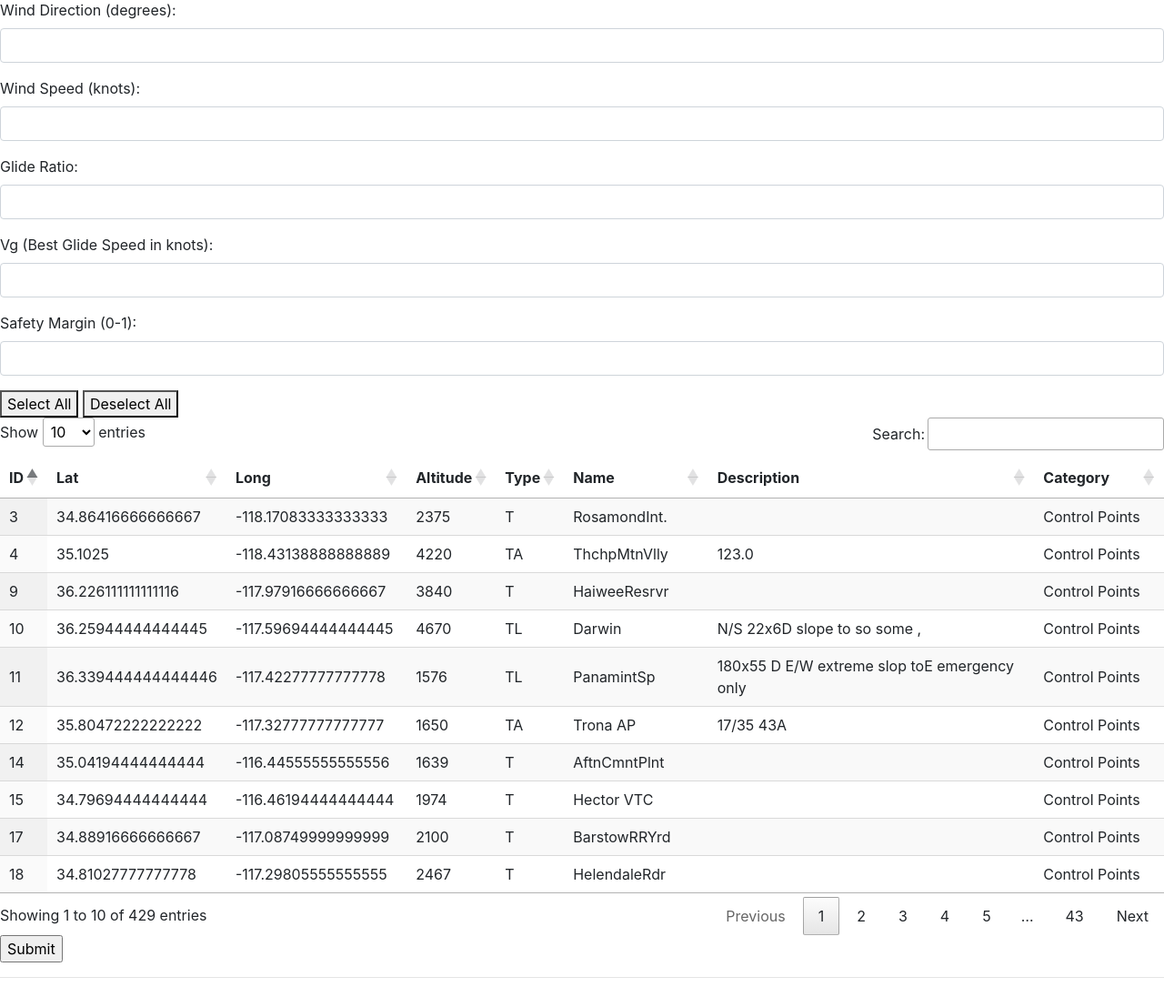
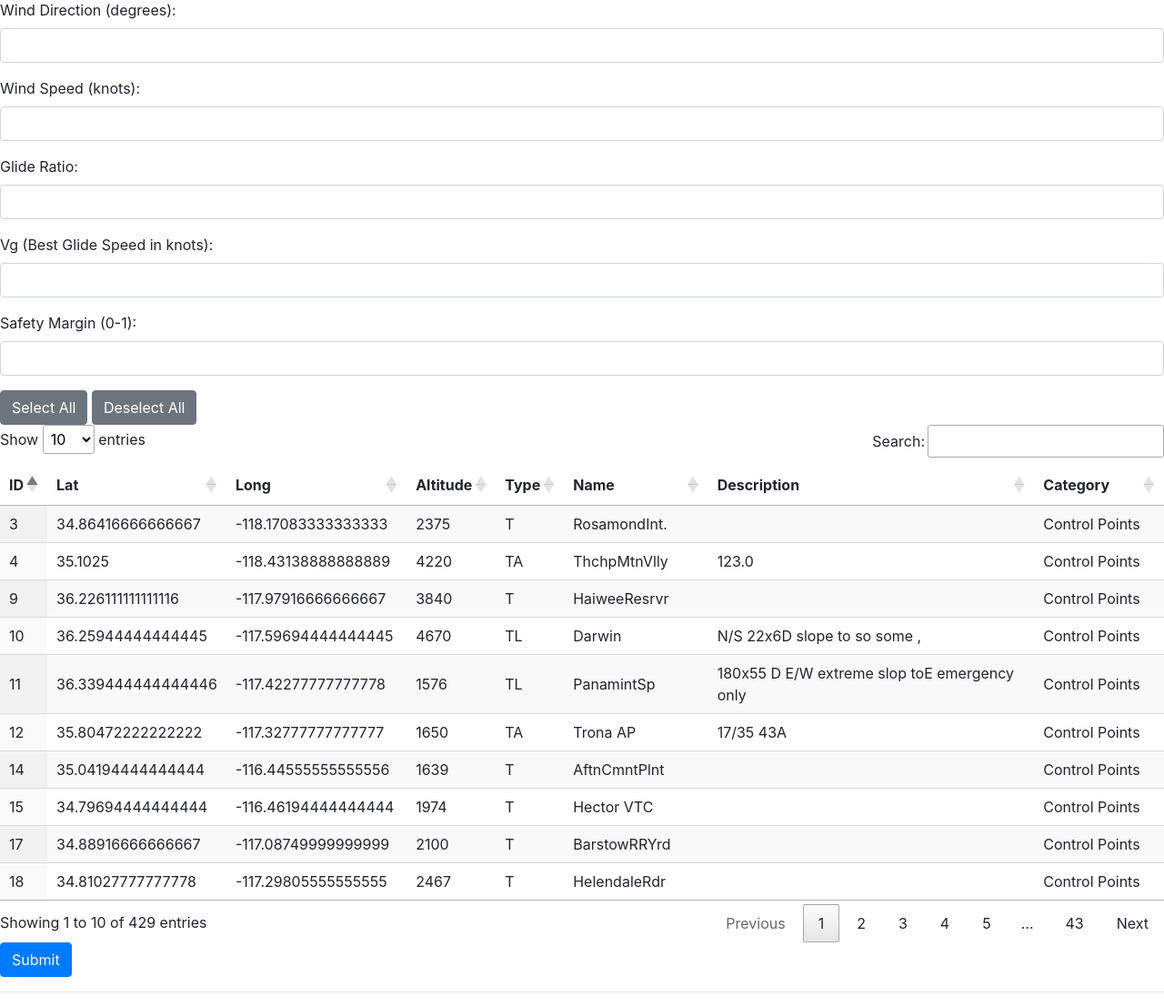
Before and after one commit to AlexCodeGlider/gliderFlightPlanner, a Flask app: page / in a window 1280 px wide. Shown: the part 47-1154 px from the top of the page at 91% size. Before the commit the page ends 1122 px from the top, so only its background shows below. Run offline with Flask 3, Linux system fonts and the light colour scheme; some libraries are stand-ins or nearby versions.

Commit message:
Bootstrap styling

```diff
--- a/templates/index.html
+++ b/templates/index.html
@@ -89,8 +89,8 @@
             <label for="safetyMargin">Safety Margin (0-1):</label>
             <input type="number" class="form-control" id="safetyMargin" name="safetyMargin" min="0" max="100" step="1" required>
         </div>
-            <button id="selectAllBtn">Select All</button>
-            <button id="deselectAllBtn">Deselect All</button>
+            <button id="selectAllBtn" class="btn btn-secondary">Select All</button>
+            <button id="deselectAllBtn" class="btn btn-secondary">Deselect All</button>
 
             <!-- Create the table structure -->
             <table id="locationsTable" class="display">
@@ -123,7 +123,7 @@
             </table>
         </div>
         <div>
-            <input type="submit" value="Submit">
+            <input type="submit" class="btn btn-primary" value="Submit">
         </div>
     </form>
 
```
